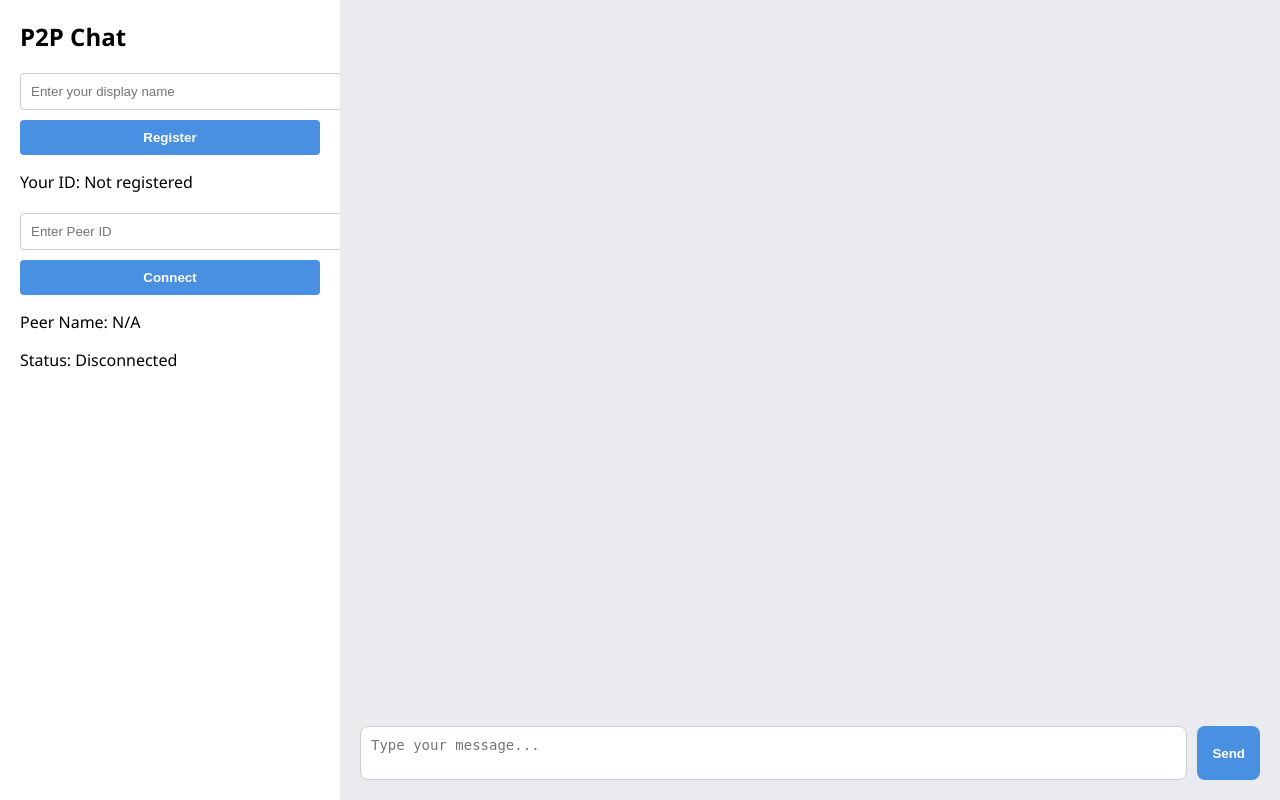
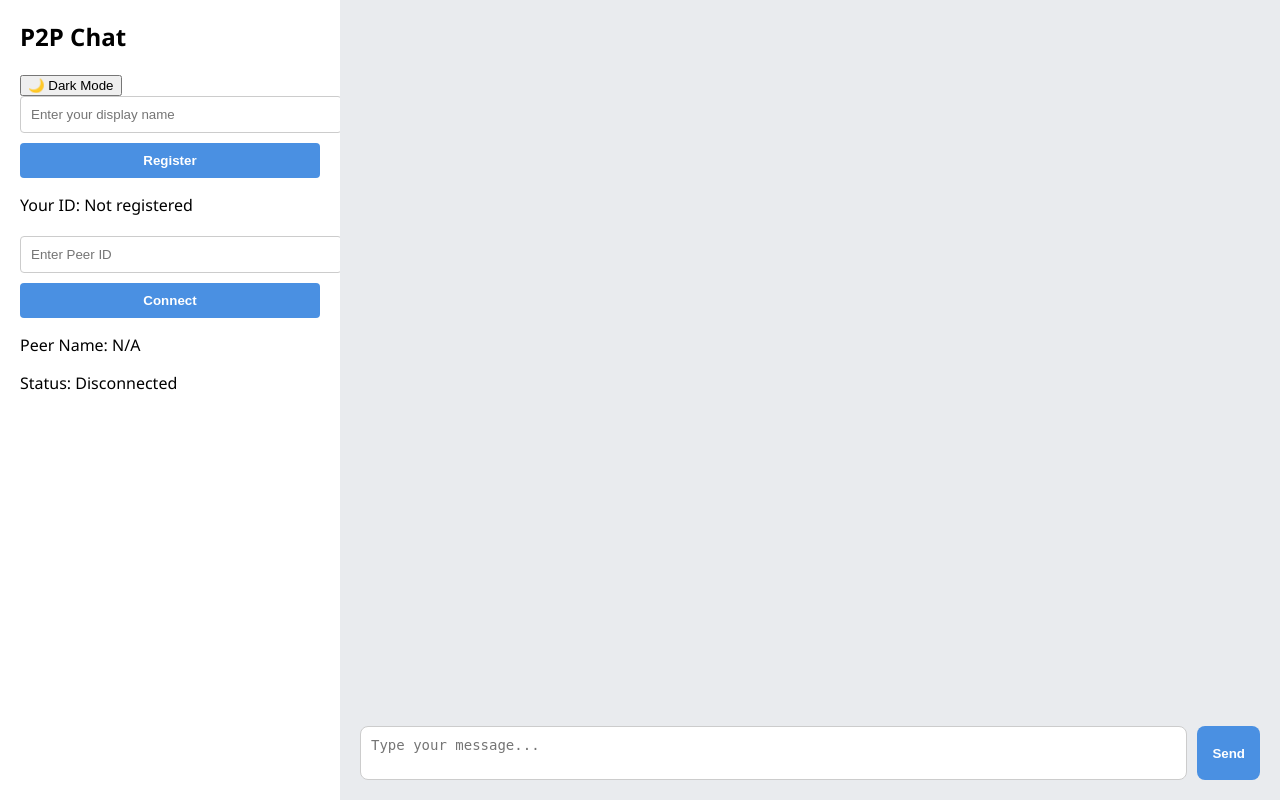
Before and after one commit to krishnagopaljha/repo, a Flask app: page / in a window 1280 px wide. Run offline with Flask 3, Linux system fonts and the light colour scheme; some libraries are stand-ins or nearby versions.

Commit message:
Update index.html

```diff
--- a/templates/index.html
+++ b/templates/index.html
@@ -12,6 +12,9 @@
   <div class="container">
     <div class="sidebar">
       <h2>P2P Chat</h2>
+      <div class="theme-toggle">
+        <button onclick="toggleTheme()">🌙 Dark Mode</button>
+      </div>
       <div class="user-section">
         <input id="name" placeholder="Enter your display name" />
         <button onclick="register()">Register</button>
@@ -119,6 +122,18 @@
     setInterval(() => {
       socket.emit('heartbeat');
     }, 15000);
+    function toggleTheme() {
+    document.body.classList.toggle('dark-mode');
+  }
+function toggleTheme() {
+  document.body.classList.toggle('dark-mode');
+  const btn = document.getElementById('themeBtn');
+  if (document.body.classList.contains('dark-mode')) {
+    btn.textContent = '☀️ Light Mode';
+  } else {
+    btn.textContent = '🌙 Dark Mode';
+  }
+}
   </script>
 </body>
 </html>
```
